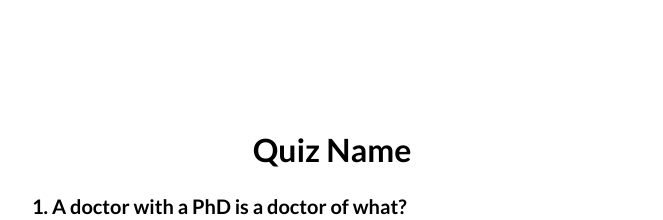
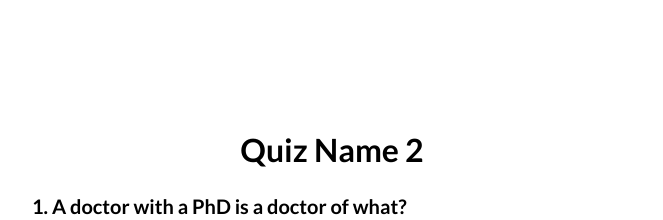
Before and after one commit to JPGITHUB1519/quiz-app, a website built with webpack: page src/index.html in a window 1280 px wide. Shown: the top 220 px of the page, without its empty margins (308-971 px from the left). Built offline with nearby package versions, Linux system fonts and the light colour scheme; no server answers.

Commit message:
deploy commit 2021-02-13

```diff
--- a/src/index.html
+++ b/src/index.html
@@ -14,7 +14,7 @@
   <div class='container'>
     <div class='quiz-section'>
       <div class='quiz-container'>
-        <h1 class='quiz-title'>Quiz Name</h1>
+        <h1 class='quiz-title'>Quiz Name 2</h1>
         <p class='question-title'><span class='number-of-question'>1. </span>A doctor with a PhD is a doctor of what?</p>
         <form class='quiz-form'>
           <label for='answer-1' class='radio-container'>
```
Also changed, not shown: dist/index.html, 1 other file.
